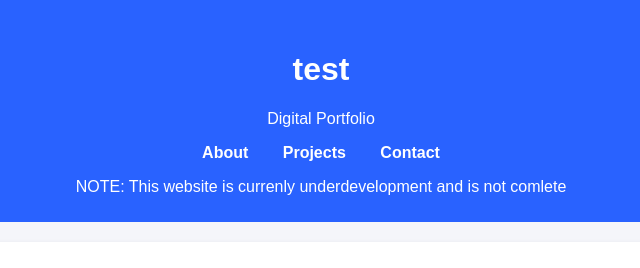
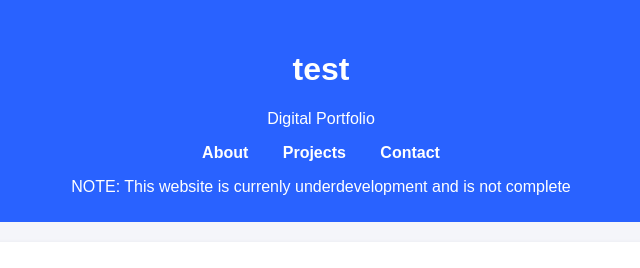
Before and after one commit to Pathare-Aryan/pathare-aryan.github.io, a plain HTML site: page index.html in a window 1280 px wide. Shown: the top 268 px of the page, 319-959 px from the left. Drawn offline with Linux system fonts and the light colour scheme.

Commit message:
Fix typo in website status message

```diff
--- a/index.html
+++ b/index.html
@@ -15,7 +15,7 @@
             <a href="#projects">Projects</a>
             <a href="#contact">Contact</a>
         </nav>
-      <p>NOTE: This website is currenly underdevelopment and is not comlete</p>
+      <p>NOTE: This website is currenly underdevelopment and is not complete</p>
     </header>
     <section id="about">
         <h2>About Me</h2>
```
